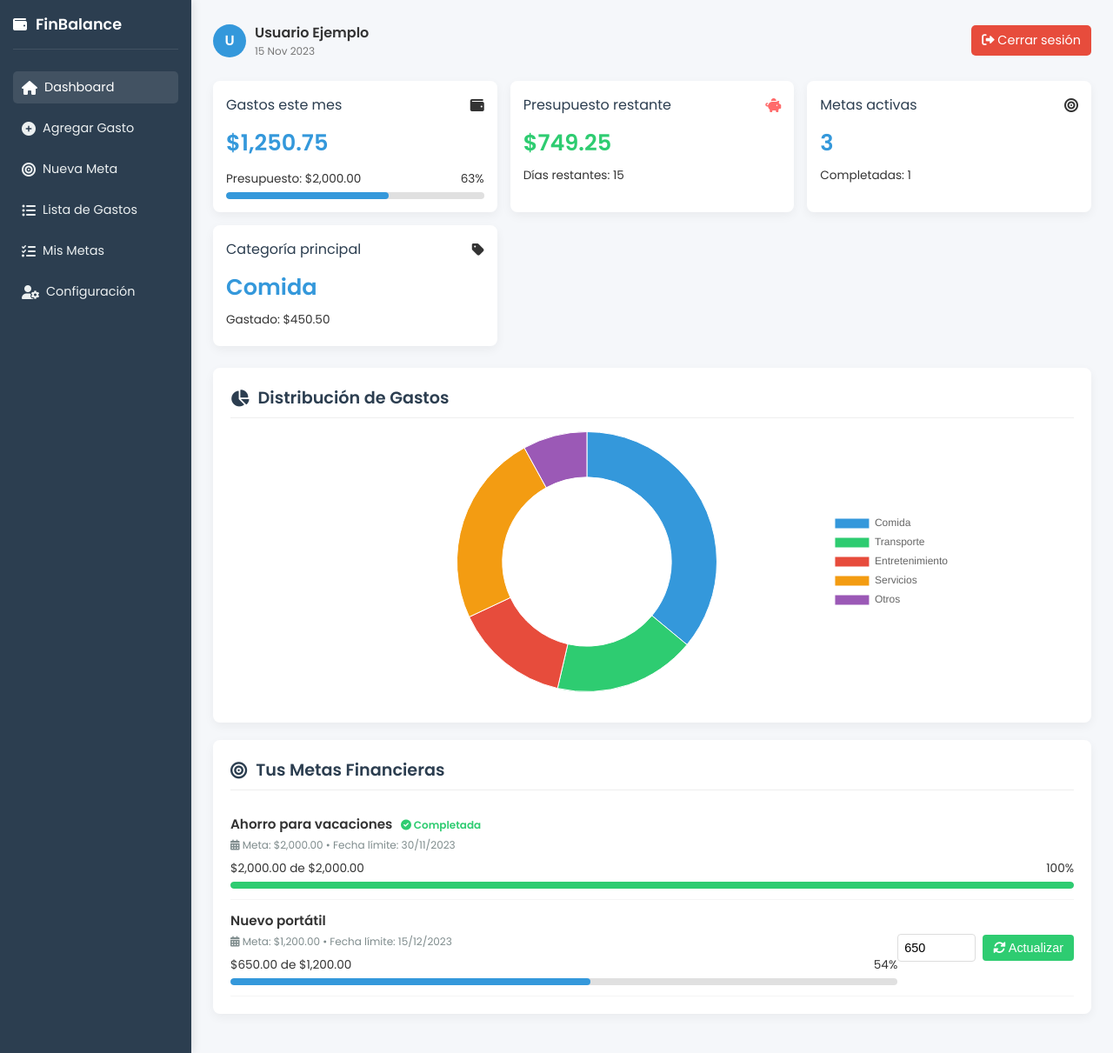
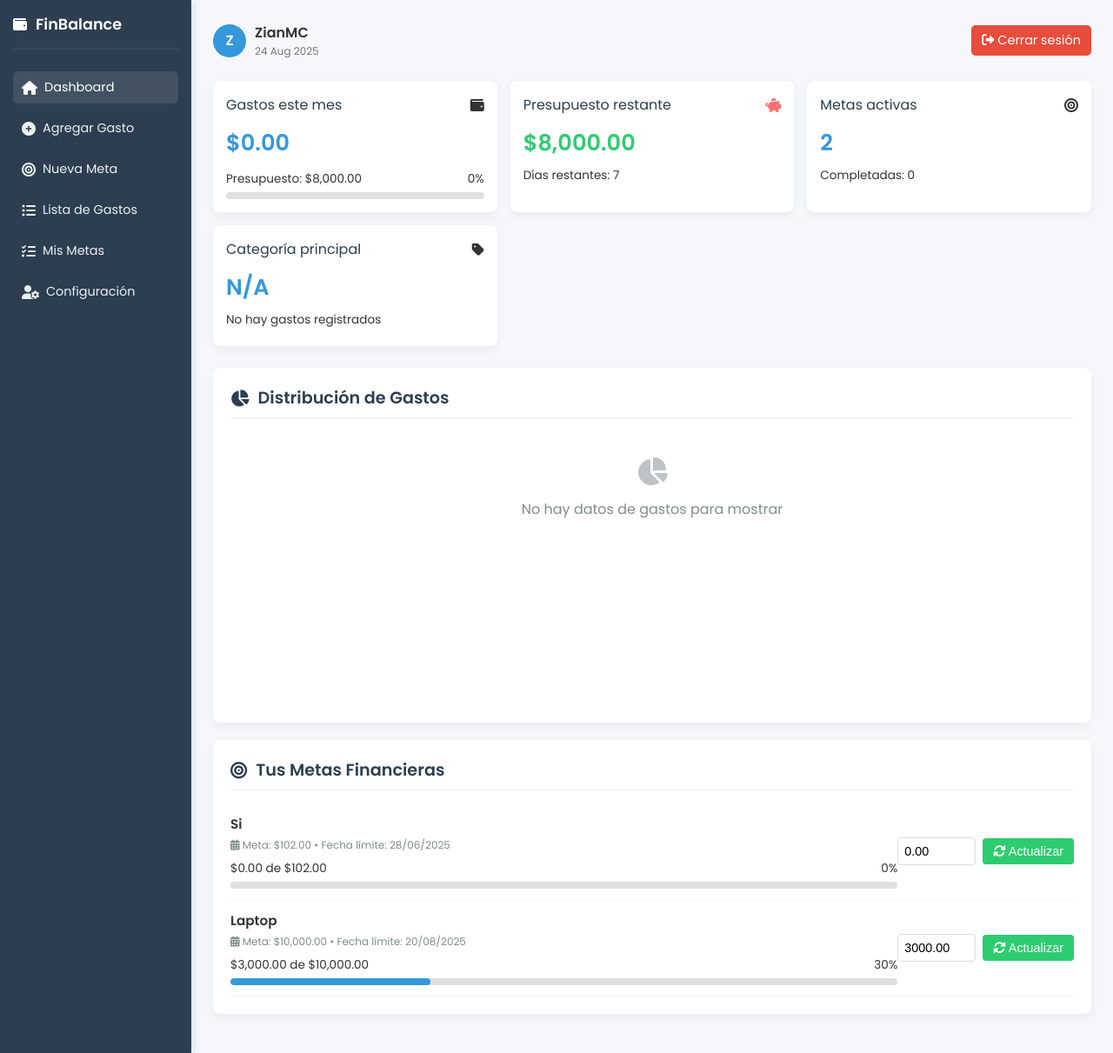
Before and after one commit to Zian-Jeager/FinBalance, a PHP site: page /backend/dashboard.php in a window 1280 px wide. Shown: the whole page at 87% size. Run offline with PHP 8.4, Linux system fonts and the light colour scheme; a user stored in the database is signed in; data comes from the database, SQL or seed files in the repository.

Commit message:
Update dashboard.php

```diff
--- a/backend/dashboard.php
+++ b/backend/dashboard.php
@@ -548,10 +548,10 @@ if (!empty($expenses_by_category)) {
         <div class="main-content">
             <div class="header">
                 <div class="user-info">
-                    <div class="user-avatar">U</div>
+                    <div class="user-avatar"><?= strtoupper(substr($user_name, 0, 1)) ?></div>
                     <div>
-                        <div style="font-weight: 600;">Usuario Ejemplo</div>
-                        <div style="font-size: 0.75rem; color: #777;">15 Nov 2023</div>
+                        <div style="font-weight: 600;"><?= htmlspecialchars($user_name) ?></div>
+                        <div style="font-size: 0.75rem; color: #777;"><?= date('d M Y') ?></div>
                     </div>
                 </div>
                 <a href="ControllerAuth/logout.php" class="logout-btn">
@@ -566,15 +566,15 @@ if (!empty($expenses_by_category)) {
                         <i class="fas fa-wallet card-icon"></i>
                     </div>
                     <div class="card-value">
-                        $1,250.75
+                        $<?= number_format($total_expenses, 2) ?>
                     </div>
                     <div class="progress-container">
                         <div class="progress-info">
-                            <span>Presupuesto: $2,000.00</span>
-                            <span>63%</span>
+                            <span>Presupuesto: $<?= number_format($user_budget, 2) ?></span>
+                            <span><?= round($budget_percentage) ?>%</span>
                         </div>
                         <div class="progress-bar">
-                            <div class="progress" style="width: 63%"></div>
+                            <div class="progress" style="width: <?= $budget_percentage ?>%"></div>
                         </div>
                     </div>
                 </div>
@@ -584,11 +584,11 @@ if (!empty($expenses_by_category)) {
                         <span class="card-title">Presupuesto restante</span>
                         <i class="fas fa-piggy-bank card-icon"></i>
                     </div>
-                    <div class="card-value" style="color: var(--success)">
-                        $749.25
+                    <div class="card-value" style="color: <?= $remaining_budget >= 0 ? 'var(--success)' : 'var(--danger)' ?>">
+                        $<?= number_format($remaining_budget, 2) ?>
                     </div>
                     <div class="progress-info">
-                        <span>Días restantes: 15</span>
+                        <span>Días restantes: <?= date('t') - date('j') ?></span>
                     </div>
                 </div>
 
@@ -597,9 +597,9 @@ if (!empty($expenses_by_category)) {
                         <span class="card-title">Metas activas</span>
                         <i class="fas fa-bullseye card-icon"></i>
                     </div>
-                    <div class="card-value">3</div>
+                    <div class="card-value"><?= count($goals) ?></div>
                     <div class="progress-info">
-                        <span>Completadas: 1</span>
+                        <span>Completadas: <?= count(array_filter($goals, fn($g) => $g['current_amount'] >= $g['target_amount'])) ?></span>
                     </div>
                 </div>
 
@@ -608,10 +608,17 @@ if (!empty($expenses_by_category)) {
                         <span class="card-title">Categoría principal</span>
                         <i class="fas fa-tag card-icon"></i>
                     </div>
-                    <div class="card-value">Comida</div>
+                    <?php if ($main_category): ?>
+                        <div class="card-value"><?= htmlspecialchars($main_category['category']) ?></div>
                         <div class="progress-info">
-                        <span>Gastado: $450.50</span>
+                            <span>Gastado: $<?= number_format($main_category['total'], 2) ?></span>
                         </div>
+                    <?php else: ?>
+                        <div class="card-value">N/A</div>
+                        <div class="progress-info">
+                            <span>No hay gastos registrados</span>
+                        </div>
+                    <?php endif; ?>
                 </div>
             </div>
 
@@ -621,7 +628,14 @@ if (!empty($expenses_by_category)) {
                     Distribución de Gastos
                 </h3>
                 <div class="chart-container">
+                    <?php if (!empty($expenses_by_category)): ?>
                         <canvas id="expensesChart"></canvas>
+                    <?php else: ?>
+                        <div class="empty-state">
+                            <i class="fas fa-chart-pie"></i>
+                            <p>No hay datos de gastos para mostrar</p>
+                        </div>
+                    <?php endif; ?>
                 </div>
             </div>
 
@@ -631,62 +645,92 @@ if (!empty($expenses_by_category)) {
                     Tus Metas Financieras
                 </h3>
 
+                <?php if (!empty($goals)): ?>
+                    <?php foreach ($goals as $goal):
+                        $progress = ($goal['current_amount'] / $goal['target_amount']) * 100;
+                        $is_complete = $goal['current_amount'] >= $goal['target_amount'];
+                    ?>
                         <div class="goal-item">
                             <div class="goal-info">
                                 <div class="goal-title">
-                            Ahorro para vacaciones
+                                    <?= htmlspecialchars($goal['title']) ?>
+                                    <?php if ($is_complete): ?>
                                         <span style="color: var(--success); font-size: 0.75rem; margin-left: 6px;">
                                             <i class="fas fa-check-circle"></i> Completada
                                         </span>
+                                    <?php endif; ?>
                                 </div>
                                 <div class="goal-deadline">
                                     <i class="fas fa-calendar-alt"></i>
-                            Meta: $2,000.00 •
-                            Fecha límite: 30/11/2023
+                                    Meta: $<?= number_format($goal['target_amount'], 2) ?> •
+                                    Fecha límite: <?= date('d/m/Y', strtotime($goal['deadline'])) ?>
                                 </div>
                                 <div class="progress-container" style="margin-top: 8px;">
                                     <div class="progress-info">
-                                <span>$2,000.00 de $2,000.00</span>
-                                <span>100%</span>
+                                        <span>$<?= number_format($goal['current_amount'], 2) ?> de $<?= number_format($goal['target_amount'], 2) ?></span>
+                                        <span><?= round($progress) ?>%</span>
                                     </div>
                                     <div class="progress-bar">
-                                <div class="progress" style="width: 100%; background: var(--success);"></div>
+                                        <div class="progress" style="width: <?= min($progress, 100) ?>%; background: <?= $is_complete ? 'var(--success)' : 'var(--primary)' ?>;"></div>
                                     </div>
+                                </div>
+                            </div>
+                            <?php if (!$is_complete): ?>
+                                <form method="POST" class="goal-form">
+                                    <input type="hidden" name="goal_id" value="<?= $goal['id'] ?>">
+                                    <input type="number" name="amount" step="0.01" min="0" max="<?= $goal['target_amount'] ?>"
+                                           value="<?= $goal['current_amount'] ?>" required>
+                                    <button type="submit" name="update_goal" class="update-btn">
+                                        <i class="fas fa-sync-alt"></i> Actualizar
+                                    </button>
+                                </form>
+                            <?php endif; ?>
+                        </div>
+                    <?php endforeach; ?>
+                <?php else: ?>
+                    <div class="empty-state">
+                        <i class="fas fa-bullseye"></i>
+                        <p>No tienes metas financieras registradas</p>
+                        <a href="ControllerGoals/createGoals.php" style="display: inline-block; margin-top: 12px; background: var(--primary); color: white; padding: 8px 15px; border-radius: 4px; text-decoration: none; font-size: 0.9rem;">
+                            <i class="fas fa-plus"></i> Crear mi primera meta
+                        </a>
+                    </div>
+                <?php endif; ?>
             </div>
         </div>
     </div>
 
-                <div class="goal-item">
-                    <div class="goal-info">
-                        <div class="goal-title">
-                            Nuevo portátil
-                        </div>
-                        <div class="goal-deadline">
-                            <i class="fas fa-calendar-alt"></i>
-                            Meta: $1,200.00 •
-                            Fecha límite: 15/12/2023
-                        </div>
-                        <div class="progress-container" style="margin-top: 8px;">
-                            <div class="progress-info">
-                                <span>$650.00 de $1,200.00</span>
-                                <span>54%</span>
-                            </div>
-                            <div class="progress-bar">
-                                <div class="progress" style="width: 54%;"></div>
-                            </div>
-                        </div>
-                    </div>
-                    <form method="POST" class="goal-form">
-                        <input type="hidden" name="goal_id" value="2">
-                        <input type="number" name="amount" step="0.01" min="0" max="1200" value="650" required>
-                        <button type="submit" name="update_goal" class="update-btn">
-                            <i class="fas fa-sync-alt"></i> Actualizar
-                        </button>
-                    </form>
-                </div>
-            </div>
-        </div>
-    </div>
+    <?php if (!empty($expenses_by_category)): ?>
+    <script>
+    document.addEventListener('DOMContentLoaded', function() {
+        const ctx = document.getElementById('expensesChart').getContext('2d');
+        window.expensesChart = new Chart(ctx, {
+            type: 'doughnut',
+            data: {
+                labels: <?= json_encode(array_column($expenses_by_category, 'category')) ?>,
+                datasets: [{
+                    data: <?= json_encode(array_column($expenses_by_category, 'total')) ?>,
+                    backgroundColor: [
+                        '#3498db', '#2ecc71', '#e74c3c', '#f39c12', '#9b59b6',
+                        '#1abc9c', '#d35400', '#34495e', '#7f8c8d', '#27ae60'
+                    ],
+                    borderWidth: 1
+                }]
+            },
+            options: {
+                responsive: true,
+                maintainAspectRatio: false,
+                plugins: {
+                    legend: {
+                        position: 'right'
+                    }
+                },
+                cutout: '65%'
+            }
+        });
+    });
+    </script>
+    <?php endif; ?>
 
     <script>
         // JavaScript para el funcionamiento del menú móvil
@@ -706,32 +750,6 @@ if (!empty($expenses_by_category)) {
                     overlay.classList.remove('active');
                 });
             }
-
-            // Configuración del gráfico con Chart.js v3.9.1
-            const ctx = document.getElementById('expensesChart').getContext('2d');
-            const expensesChart = new Chart(ctx, {
-                type: 'doughnut',
-                data: {
-                    labels: ['Comida', 'Transporte', 'Entretenimiento', 'Servicios', 'Otros'],
-                    datasets: [{
-                        data: [450.50, 220.25, 180.00, 300.00, 100.00],
-                        backgroundColor: [
-                            '#3498db', '#2ecc71', '#e74c3c', '#f39c12', '#9b59b6'
-                        ],
-                        borderWidth: 1
-                    }]
-                },
-                options: {
-                    responsive: true,
-                    maintainAspectRatio: false,
-                    plugins: {
-                        legend: {
-                            position: 'right'
-                        }
-                    },
-                    cutout: '65%'
-                }
-            });
         });
     </script>
 </body>
```
Lines whose indentation alone changed are shown as unchanged.
